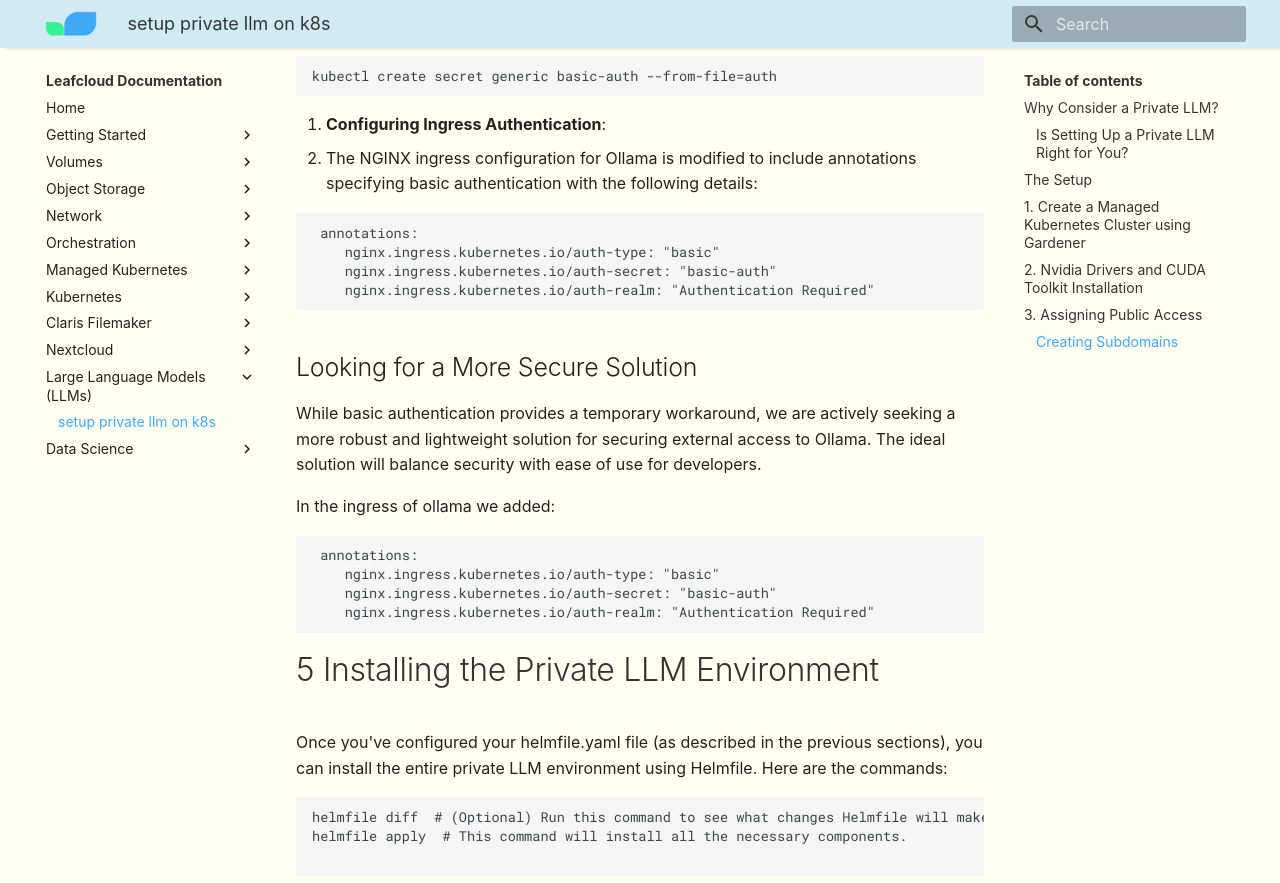
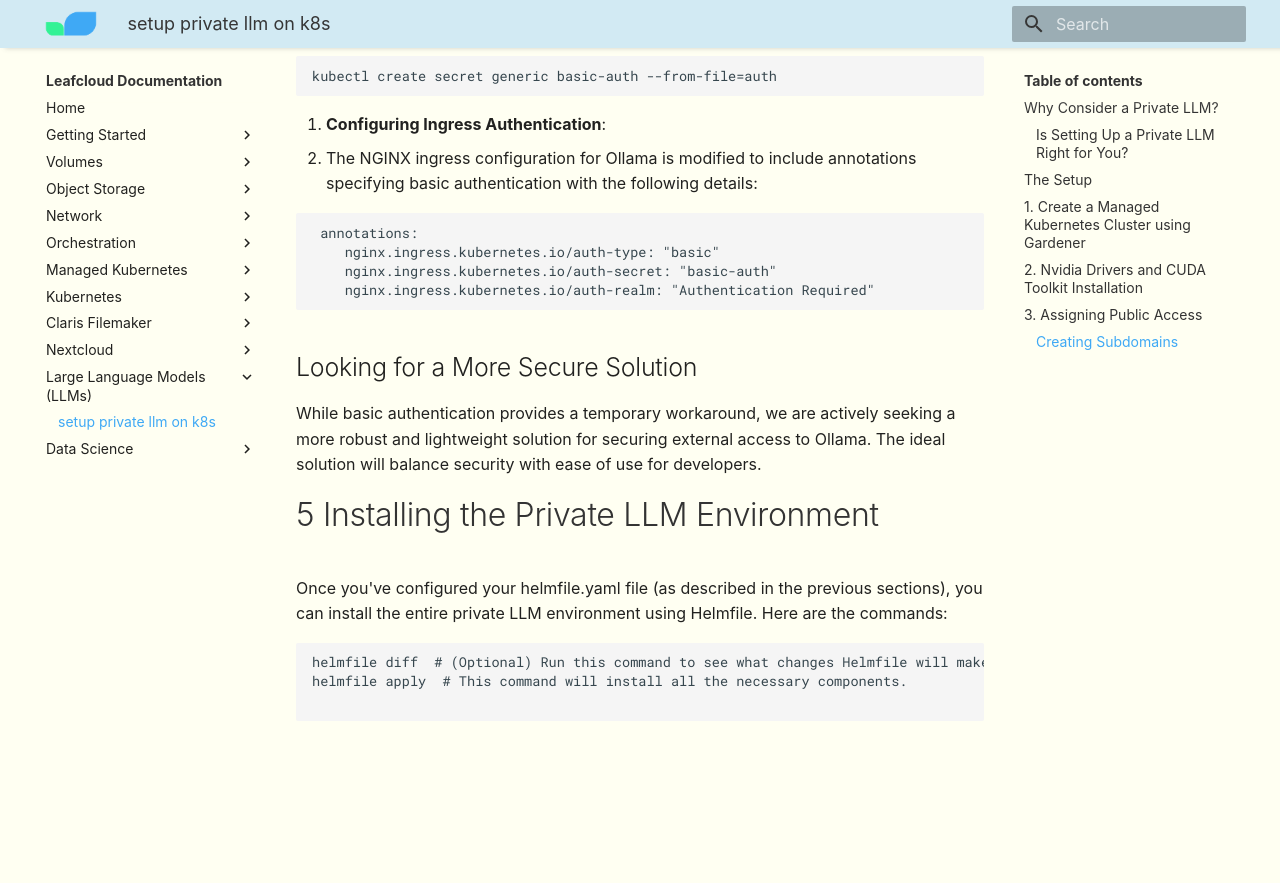
Before and after one commit to leafcloudhq/documentation-rtd, an MkDocs documentation site: the page built from docs/private-llm/setup-private-llm.md, in a window 1280 px wide and 900 px high, scrolled down 6632 px. Shown: the top 883 px of the window. Built offline with MkDocs 1.6.1 and Material for MkDocs 9.7.7, drawn with Linux system fonts in a browser that asks for light colours; some web fonts are replaced; after the commit the page ends 7377 px from its top, so only the background shows below that.

````diff
--- a/docs/private-llm/setup-private-llm.md
+++ b/docs/private-llm/setup-private-llm.md
@@ -231,16 +231,6 @@ kubectl create secret generic basic-auth --from-file=auth
 While basic authentication provides a temporary workaround, we are actively seeking a more robust and lightweight solution for securing external access to Ollama. The ideal solution will balance security with ease of use for developers.
 
 
-
-In the ingress of ollama we added:
-
-```yaml
- annotations:
-    nginx.ingress.kubernetes.io/auth-type: "basic"
-    nginx.ingress.kubernetes.io/auth-secret: "basic-auth"
-    nginx.ingress.kubernetes.io/auth-realm: "Authentication Required"
-```
-
 # 5 Installing the Private LLM Environment
 Once you've configured your helmfile.yaml file (as described in the previous sections), you can install the entire private LLM environment using Helmfile. Here are the commands:
 
--- a/mkdocs.yml
+++ b/mkdocs.yml
@@ -34,6 +34,7 @@ nav:
         - Creating instances: ansible/creating-instances.md
   - Managed Kubernetes:
       - Creating a Kubernetes Cluster: gardener/creating-a-kubernetes-cluster.md
+      - Temporary kubeconfig: gardener/temporary-kubeconfig.md
   - Kubernetes:
       - Creating a Kubernetes Cluster: kubernetes/creating-a-kubernetes-cluster.md
       - Installing Helm: kubernetes/installing-helm.md
````
Also changed, not shown: docs/gardener/temporary-kubeconfig.md (added, +48 -0 lines).
